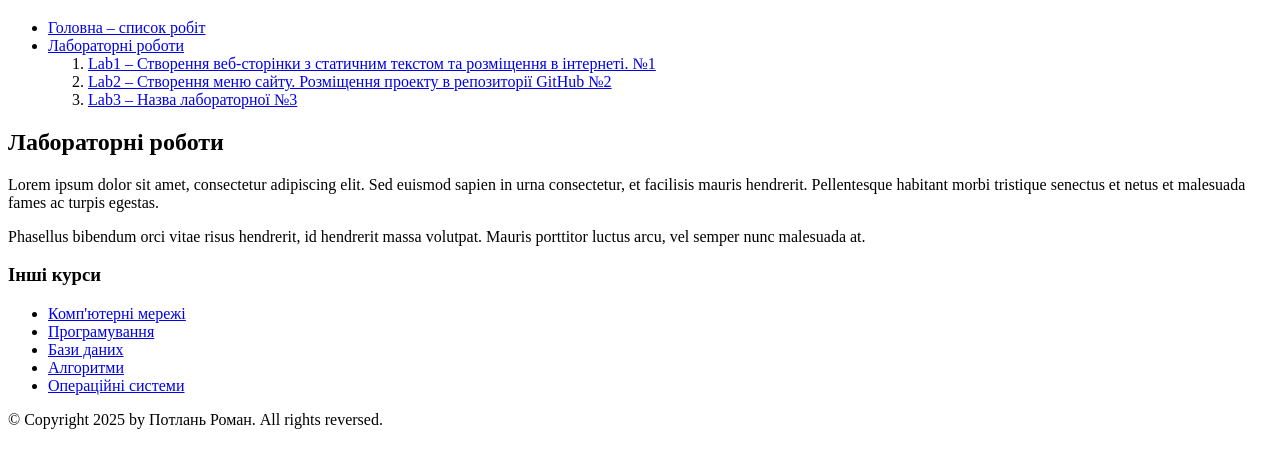
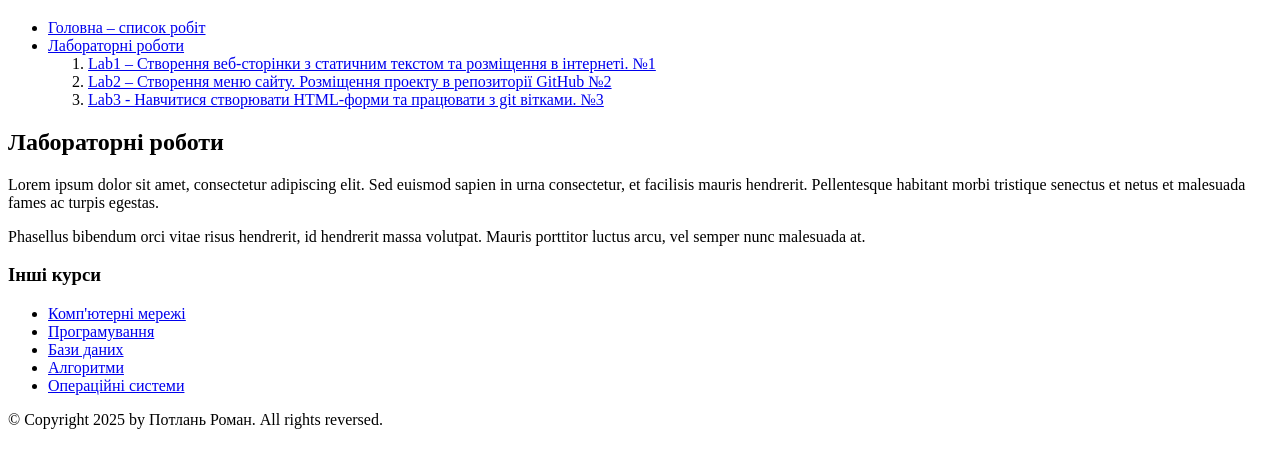
Before and after one commit to rpotlan2022-design/web-labs1, a plain HTML site: page index.html in a window 1280 px wide. Shown: the part 61-528 px from the top of the page. Drawn offline with Linux system fonts and the light colour scheme.

Commit message:
Update main menu: add link to Lab3

```diff
--- a/index.html
+++ b/index.html
@@ -19,7 +19,7 @@
             <ol>
                 <li><a href="/laba1/index.html">Lab1 – Створення веб-сторінки з статичним текстом та розміщення в інтернеті. №1</a></li>
                 <li><a href="/laba2/index.html">Lab2 – Створення меню сайту. Розміщення проекту в репозиторії GitHub №2</a></li>
-                <li><a href="#">Lab3 – Назва лабораторної №3</a></li>
+                <li><a href="/lab3/index.html">Lab3 - Навчитися створювати HTML-форми та працювати з git вітками. №3</a></li>
             </ol>
         </li>
     </ul>
```
